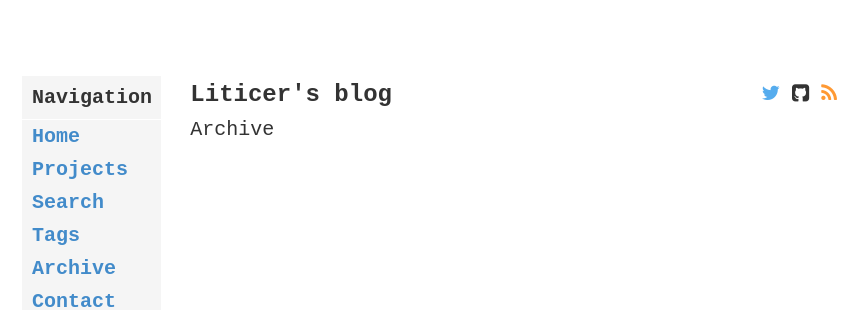
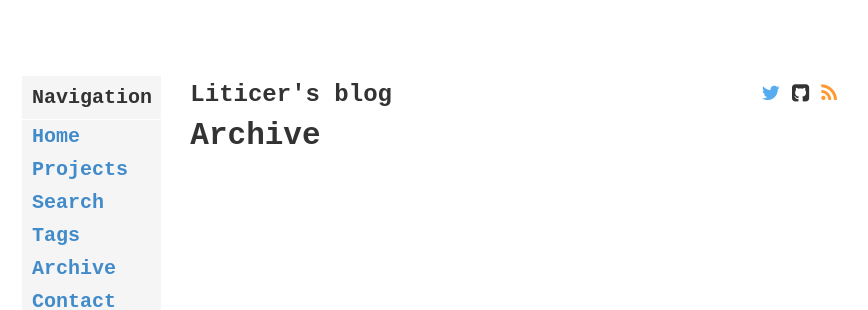
Before and after one commit to liticer/liticer.github.io, a Jekyll site: the page built from archive.html, in a window 1280 px wide. Shown: the top 310 px of the page, without its empty margins (203-1071 px from the left). Built offline with Jekyll 4.4.1, drawn with Linux system fonts in a browser that asks for light colours; some web fonts are replaced; Markdown is read by kramdown in place of the engine named in the settings.

Commit message:
Update _site.scss

```diff
--- a/assets/css/_sass/_site.scss
+++ b/assets/css/_sass/_site.scss
@@ -38,8 +38,8 @@ main {position: relative;}
 .page-item-body {display: none;}
 
 .page-title {
-  font-size: 20px;
-  font-weight: bloder;
+  font-size: 31px;
+  font-weight: 700;
   padding: 0 0 0 15px;
 }
 
```
